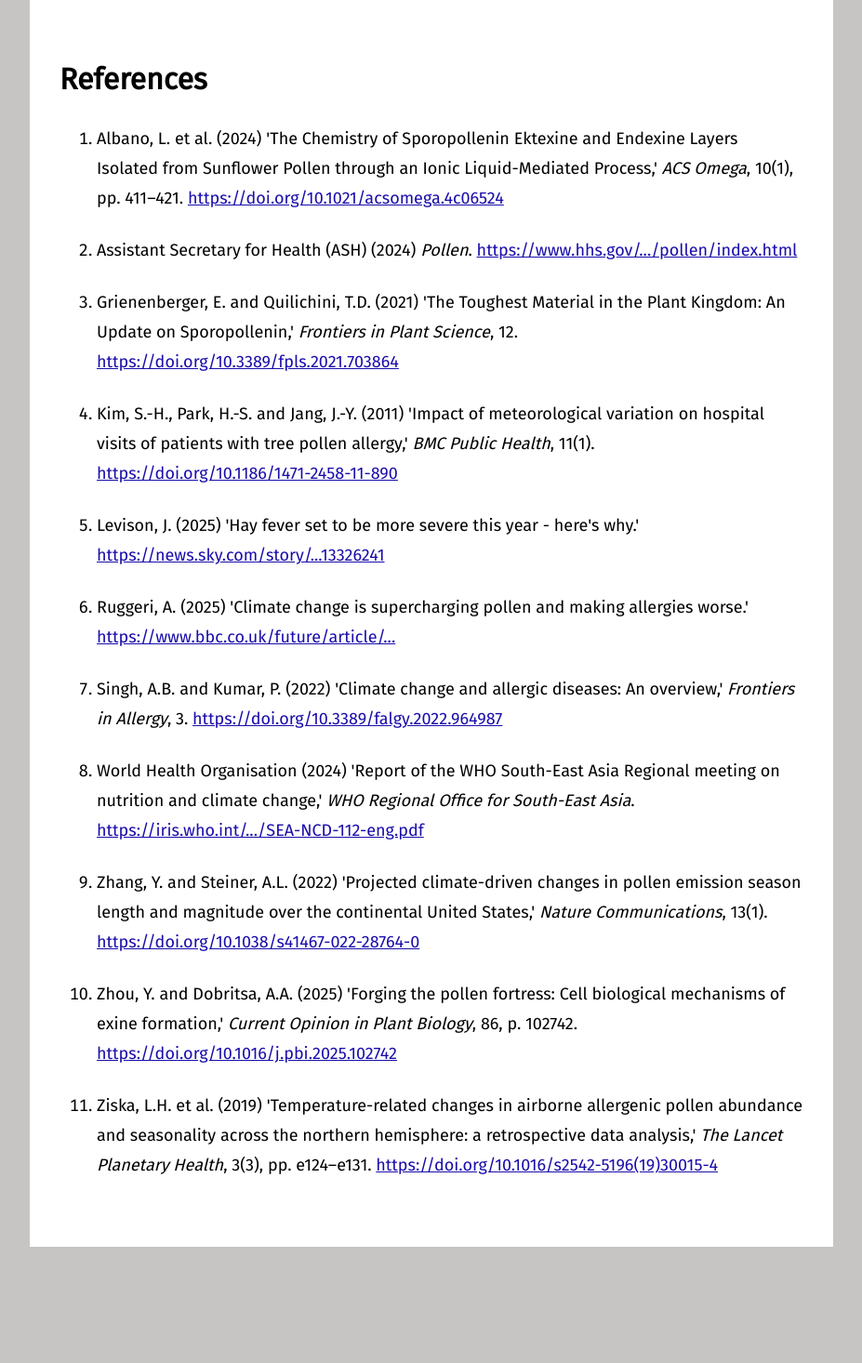
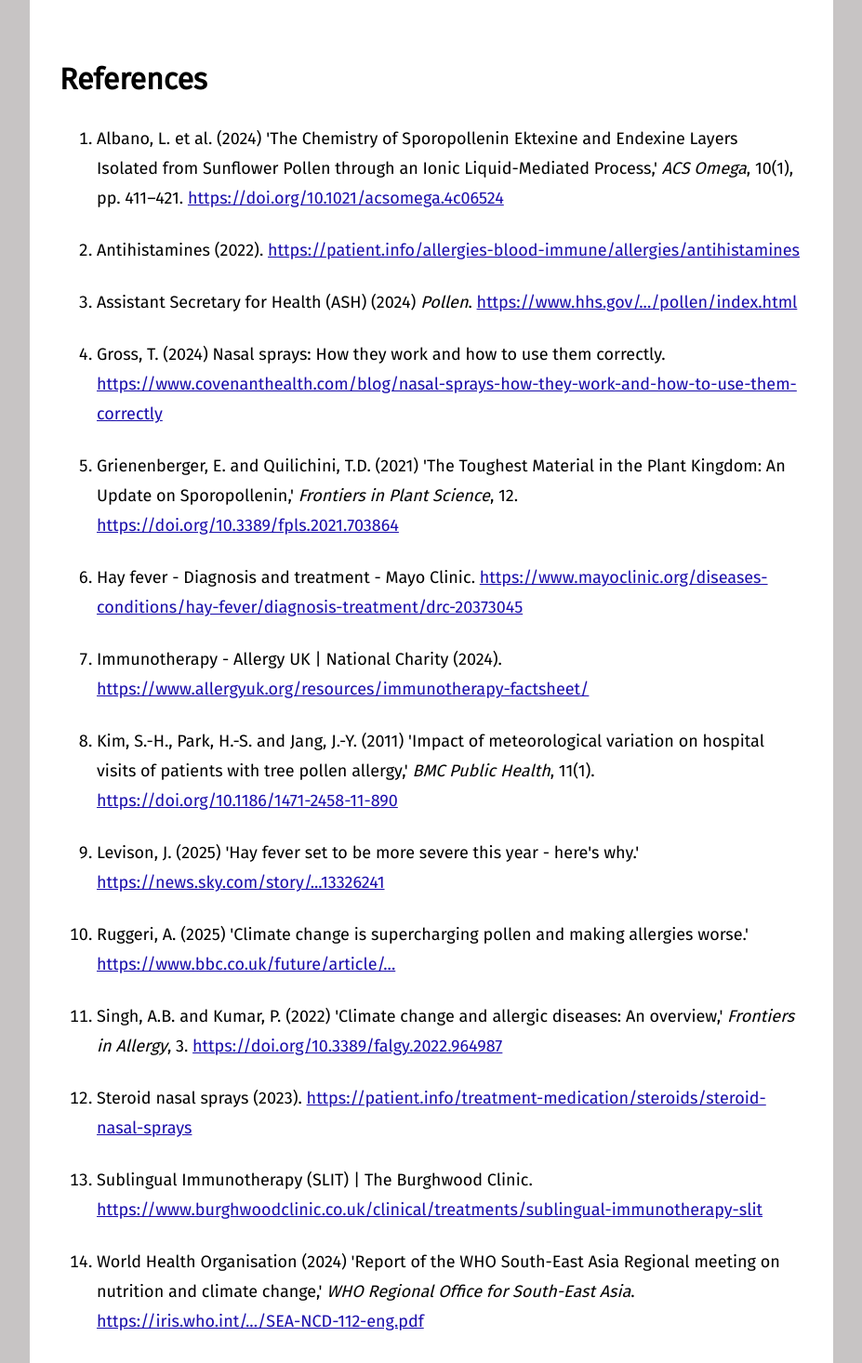
Before and after one commit to ML-Games/PollomystReferences, a Next.js app: page / in a window 1280 px wide. Shown: the top 1466 px of the page at 93% size, without its empty margins (176-1103 px from the left). Before the commit the page ends 1341 px from the top, so only its background shows below. Built offline with nearby package versions, Linux system fonts and the light colour scheme.

Commit message:
Updated reference list with new sources

```diff
--- a/pages/index.js
+++ b/pages/index.js
@@ -26,9 +26,7 @@ export default function Home() {
         <h1 style={{ fontSize: '2rem', marginBottom: '2rem' }}>References</h1>
         <ol>
           <li style={{ marginBottom: '1.5rem' }}>
-            Albano, L. et al. (2024) &apos;The Chemistry of Sporopollenin Ektexine and Endexine Layers Isolated
-            from Sunflower Pollen through an Ionic Liquid-Mediated Process,&apos; <em>ACS Omega</em>, 10(1),
-            pp. 411–421.{' '}
+            Albano, L. et al. (2024) &apos;The Chemistry of Sporopollenin Ektexine and Endexine Layers Isolated from Sunflower Pollen through an Ionic Liquid-Mediated Process,&apos; <em>ACS Omega</em>, 10(1), pp. 411–421.{' '}
             <a
               href="https://doi.org/10.1021/acsomega.4c06524"
               target="_blank"
@@ -36,6 +34,18 @@ export default function Home() {
               style={{ color: '#1a0dab', textDecoration: 'underline' }}
             >
               https://doi.org/10.1021/acsomega.4c06524
+            </a>
+          </li>
+
+          <li style={{ marginBottom: '1.5rem' }}>
+            Antihistamines (2022).{' '}
+            <a
+              href="https://patient.info/allergies-blood-immune/allergies/antihistamines"
+              target="_blank"
+              rel="noopener noreferrer"
+              style={{ color: '#1a0dab', textDecoration: 'underline' }}
+            >
+              https://patient.info/allergies-blood-immune/allergies/antihistamines
             </a>
           </li>
 
@@ -52,8 +62,19 @@ export default function Home() {
           </li>
 
           <li style={{ marginBottom: '1.5rem' }}>
-            Grienenberger, E. and Quilichini, T.D. (2021) &apos;The Toughest Material in the Plant Kingdom: An
-            Update on Sporopollenin,&apos; <em>Frontiers in Plant Science</em>, 12.{' '}
+            Gross, T. (2024) Nasal sprays: How they work and how to use them correctly.{' '}
+            <a
+              href="https://www.covenanthealth.com/blog/nasal-sprays-how-they-work-and-how-to-use-them-correctly"
+              target="_blank"
+              rel="noopener noreferrer"
+              style={{ color: '#1a0dab', textDecoration: 'underline' }}
+            >
+              https://www.covenanthealth.com/blog/nasal-sprays-how-they-work-and-how-to-use-them-correctly
+            </a>
+          </li>
+
+          <li style={{ marginBottom: '1.5rem' }}>
+            Grienenberger, E. and Quilichini, T.D. (2021) &apos;The Toughest Material in the Plant Kingdom: An Update on Sporopollenin,&apos; <em>Frontiers in Plant Science</em>, 12.{' '}
             <a
               href="https://doi.org/10.3389/fpls.2021.703864"
               target="_blank"
@@ -65,8 +86,31 @@ export default function Home() {
           </li>
 
           <li style={{ marginBottom: '1.5rem' }}>
-            Kim, S.-H., Park, H.-S. and Jang, J.-Y. (2011) &apos;Impact of meteorological variation on hospital
-            visits of patients with tree pollen allergy,&apos; <em>BMC Public Health</em>, 11(1).{' '}
+            Hay fever - Diagnosis and treatment - Mayo Clinic.{' '}
+            <a
+              href="https://www.mayoclinic.org/diseases-conditions/hay-fever/diagnosis-treatment/drc-20373045"
+              target="_blank"
+              rel="noopener noreferrer"
+              style={{ color: '#1a0dab', textDecoration: 'underline' }}
+            >
+              https://www.mayoclinic.org/diseases-conditions/hay-fever/diagnosis-treatment/drc-20373045
+            </a>
+          </li>
+
+          <li style={{ marginBottom: '1.5rem' }}>
+            Immunotherapy - Allergy UK | National Charity (2024).{' '}
+            <a
+              href="https://www.allergyuk.org/resources/immunotherapy-factsheet/"
+              target="_blank"
+              rel="noopener noreferrer"
+              style={{ color: '#1a0dab', textDecoration: 'underline' }}
+            >
+              https://www.allergyuk.org/resources/immunotherapy-factsheet/
+            </a>
+          </li>
+
+          <li style={{ marginBottom: '1.5rem' }}>
+            Kim, S.-H., Park, H.-S. and Jang, J.-Y. (2011) &apos;Impact of meteorological variation on hospital visits of patients with tree pollen allergy,&apos; <em>BMC Public Health</em>, 11(1).{' '}
             <a
               href="https://doi.org/10.1186/1471-2458-11-890"
               target="_blank"
@@ -102,8 +146,7 @@ export default function Home() {
           </li>
 
           <li style={{ marginBottom: '1.5rem' }}>
-            Singh, A.B. and Kumar, P. (2022) &apos;Climate change and allergic diseases: An overview,&apos;{' '}
-            <em>Frontiers in Allergy</em>, 3.{' '}
+            Singh, A.B. and Kumar, P. (2022) &apos;Climate change and allergic diseases: An overview,&apos; <em>Frontiers in Allergy</em>, 3.{' '}
             <a
               href="https://doi.org/10.3389/falgy.2022.964987"
               target="_blank"
@@ -115,8 +158,31 @@ export default function Home() {
           </li>
 
           <li style={{ marginBottom: '1.5rem' }}>
-            World Health Organisation (2024) &apos;Report of the WHO South-East Asia Regional meeting on
-            nutrition and climate change,&apos; <em>WHO Regional Office for South-East Asia</em>.{' '}
+            Steroid nasal sprays (2023).{' '}
+            <a
+              href="https://patient.info/treatment-medication/steroids/steroid-nasal-sprays"
+              target="_blank"
+              rel="noopener noreferrer"
+              style={{ color: '#1a0dab', textDecoration: 'underline' }}
+            >
+              https://patient.info/treatment-medication/steroids/steroid-nasal-sprays
+            </a>
+          </li>
+
+          <li style={{ marginBottom: '1.5rem' }}>
+            Sublingual Immunotherapy (SLIT) | The Burghwood Clinic.{' '}
+            <a
+              href="https://www.burghwoodclinic.co.uk/clinical/treatments/sublingual-immunotherapy-slit"
+              target="_blank"
+              rel="noopener noreferrer"
+              style={{ color: '#1a0dab', textDecoration: 'underline' }}
+            >
+              https://www.burghwoodclinic.co.uk/clinical/treatments/sublingual-immunotherapy-slit
+            </a>
+          </li>
+
+          <li style={{ marginBottom: '1.5rem' }}>
+            World Health Organisation (2024) &apos;Report of the WHO South-East Asia Regional meeting on nutrition and climate change,&apos; <em>WHO Regional Office for South-East Asia</em>.{' '}
             <a
               href="https://iris.who.int/bitstream/handle/10665/380407/SEA-NCD-112-eng.pdf"
               target="_blank"
@@ -128,9 +194,7 @@ export default function Home() {
           </li>
 
           <li style={{ marginBottom: '1.5rem' }}>
-            Zhang, Y. and Steiner, A.L. (2022) &apos;Projected climate-driven changes in pollen emission season
-            length and magnitude over the continental United States,&apos; <em>Nature Communications</em>,
-            13(1).{' '}
+            Zhang, Y. and Steiner, A.L. (2022) &apos;Projected climate-driven changes in pollen emission season length and magnitude over the continental United States,&apos; <em>Nature Communications</em>, 13(1).{' '}
             <a
               href="https://doi.org/10.1038/s41467-022-28764-0"
               target="_blank"
@@ -142,8 +206,7 @@ export default function Home() {
           </li>
 
           <li style={{ marginBottom: '1.5rem' }}>
-            Zhou, Y. and Dobritsa, A.A. (2025) &apos;Forging the pollen fortress: Cell biological mechanisms of
-            exine formation,&apos; <em>Current Opinion in Plant Biology</em>, 86, p. 102742.{' '}
+            Zhou, Y. and Dobritsa, A.A. (2025) &apos;Forging the pollen fortress: Cell biological mechanisms of exine formation,&apos; <em>Current Opinion in Plant Biology</em>, 86, p. 102742.{' '}
             <a
               href="https://doi.org/10.1016/j.pbi.2025.102742"
               target="_blank"
@@ -155,9 +218,7 @@ export default function Home() {
           </li>
 
           <li style={{ marginBottom: '1.5rem' }}>
-            Ziska, L.H. et al. (2019) &apos;Temperature-related changes in airborne allergenic pollen abundance
-            and seasonality across the northern hemisphere: a retrospective data analysis,&apos;{' '}
-            <em>The Lancet Planetary Health</em>, 3(3), pp. e124–e131.{' '}
+            Ziska, L.H. et al. (2019) &apos;Temperature-related changes in airborne allergenic pollen abundance and seasonality across the northern hemisphere: a retrospective data analysis,&apos; <em>The Lancet Planetary Health</em>, 3(3), pp. e124–e131.{' '}
             <a
               href="https://doi.org/10.1016/s2542-5196(19)30015-4"
               target="_blank"
```
